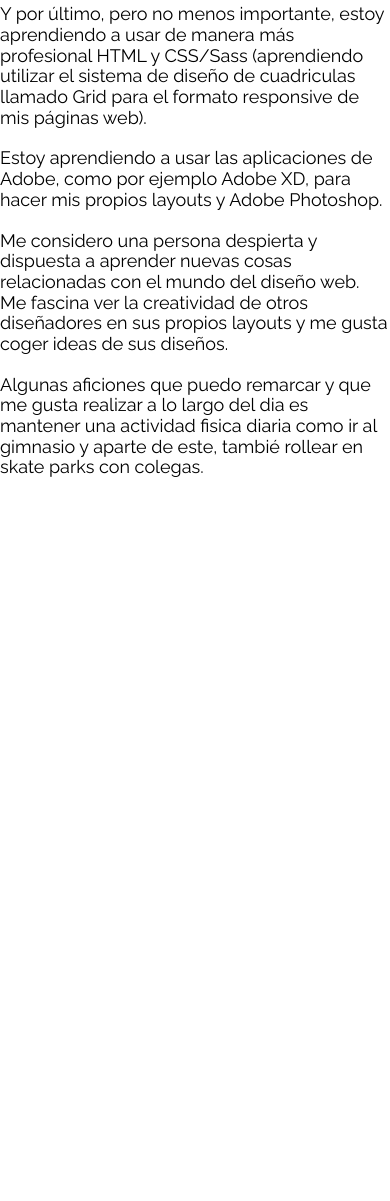
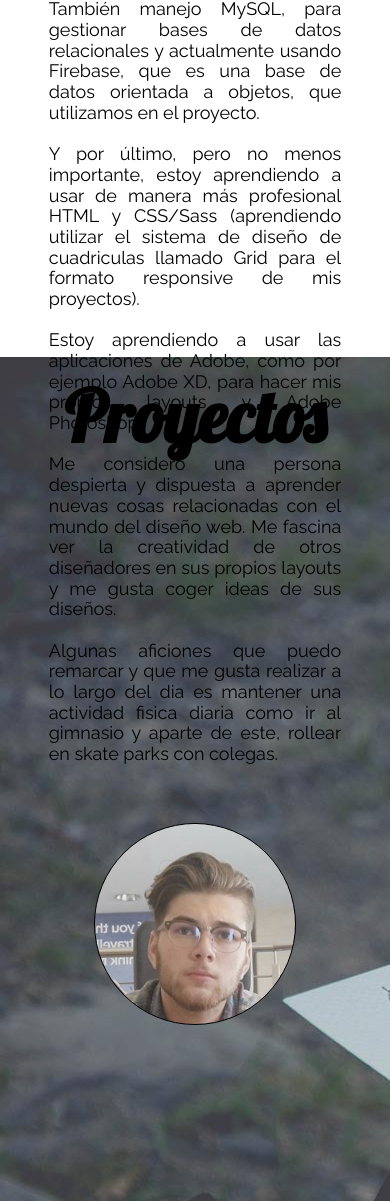
Before and after one commit to SrDiro/portfolio, a plain HTML site: page public/index.html in a window 390 px wide. Shown: the part 1331-2532 px from the top of the page. Before the commit the page ends 1809 px from the top, so only its background shows below. Drawn offline with nearby package versions, Linux system fonts and the light colour scheme.

Commit message:
Creando section proyectos

```diff
--- a/public/index.html
+++ b/public/index.html
@@ -34,33 +34,36 @@
     </header>
 
     <main>
-      <section class="section__quien-soy">
-        <h1 class="quien-soy__titulo">¿Quién soy?</h1>
+      <section class="section-container">
+        <h1 class="sectio__titulo">¿Quién soy?</h1>
         <div class="presentacion-container">
           <div class="presentacion__text">
-            <p>Soy un estudiante de <i>Desarrollo de Aplicaciones Web</i> en Valencia que se está interesando mucho por el mundo del Web Design.</p>
-            <p>Durante esta etapa me he iniciado y he adquirido conocimientos básicos e intermedios en lenguajes de programación como Java, JavaSript y PHP.</br>
-               Algo que espero poder añadir a mi historial anterior es React, ya que estoy haciendo un proyecto con otros 3 compañeros con esta libreria. Y también iniciación básica en Angular.</p>
-            <p>También manejo MySQL, para gestionar bases de datos relacionales y actualmente usando Firebase, que es una base de datos orientada a objetos, que utilizamos en el proyecto.</p>
-            <p>Y por último, pero no menos importante, estoy aprendiendo a usar de manera más profesional HTML y CSS/Sass (aprendiendo utilizar el sistema de diseño de cuadriculas llamado Grid para el formato responsive de mis páginas web).</p>
-            <p>Estoy aprendiendo a usar las aplicaciones de Adobe, como por ejemplo Adobe XD, para hacer mis propios layouts y Adobe Photoshop.</p>
-            <p>Me considero una persona despierta y dispuesta a aprender nuevas cosas relacionadas con el mundo del diseño web. Me fascina ver la creatividad de otros diseñadores en sus propios layouts y me gusta coger ideas de sus diseños.</p>
-            <p>Algunas aficiones que puedo remarcar y que me gusta realizar a lo largo del dia es mantener una actividad fisica diaria como ir al gimnasio y aparte de este, tambié rollear en skate parks con colegas.</p>
+            <span class="presentacion__descripccion">Soy un estudiante de <i>Desarrollo de Aplicaciones Web</i> en Valencia que se está interesando mucho por el mundo del Web Design.</br></br>
+                  Durante esta etapa he iniciado y adquirido conocimientos básicos e intermedios en lenguajes de programación como Java, JavaSript y PHP.</br></br>
+                  Algo que espero poder añadir a mi historial anterior es React, ya que estoy haciendo un proyecto con otros 3 compañeros con esta libreria. Y también iniciación básica en Angular.</br></br>
+                  También manejo MySQL, para gestionar bases de datos relacionales y actualmente usando Firebase, que es una base de datos orientada a objetos, que utilizamos en el proyecto.</br></br>
+                  Y por último, pero no menos importante, estoy aprendiendo a usar de manera más profesional HTML y CSS/Sass (aprendiendo utilizar el sistema de diseño de cuadriculas llamado Grid para el formato responsive de mis proyectos).</br></br>
+                  Estoy aprendiendo a usar las aplicaciones de Adobe, como por ejemplo Adobe XD, para hacer mis propios layouts y Adobe Photoshop.</br></br>
+                  Me considero una persona despierta y dispuesta a aprender nuevas cosas relacionadas con el mundo del diseño web. Me fascina ver la creatividad de otros diseñadores en sus propios layouts y me gusta coger ideas de sus diseños.</br></br>
+                  Algunas aficiones que puedo remarcar y que me gusta realizar a lo largo del dia es mantener una actividad fisica diaria como ir al gimnasio y aparte de este, rollear en skate parks con colegas.
+            </span>
           </div>
           <div class="presentacion__imagen">
           </div>
         </div>
       </section>
-      <!-- <section class="section__proyecto">
-        <h1 class="proyecto__titulo">Proyectos</h1>
-        <div class="proyecto__just-comerce">
-        </div>
-        <div class="proyecto__cename">
-        </div>
-        <div class="proyecto__proximos">
+      <section class="section-container">
+        <div class="section__proyectos-background">
+          <h1 class="sectio__titulo">Proyectos</h1>
+          <div class="proyecto__just-comerce">
+          </div>
+          <div class="proyecto__cename">
+          </div>
+          <div class="proyecto__proximos">
+          </div>
         </div>
       </section>
-      <section class="section__contacto">
+    <!-- <section class="section__contacto">
         <h1 class="contacto__titulo">Contacto</h1>
         <input type="text" name="correo" placeholder="correo">
         <input type="text" name="nombre" placeholder="nombre">
--- a/public/scss/components-2/_capas.scss
+++ b/public/scss/components-2/_capas.scss
@@ -25,6 +25,12 @@
   grid-auto-rows: 64px;
 }
 
+.section-container{
+  margin: 0 auto;
+  width: 100%;
+  height: 100vh;
+}
+
 /* mobile-portrait | mobile-landscape | small-tablet-portrait | small-tablet-landscape */
 @media screen and (max-width: 799px){
   .header__menu{
--- a/public/scss/components-2/_section.scss
+++ b/public/scss/components-2/_section.scss
@@ -1,11 +1,6 @@
 @import "../base/typography.scss";
 
-section{
-  margin: 0 auto;
-  width: 100%;
-  height: 100vh;
-
-  h1{
+.sectio__titulo{
   width: 100%;
   font-family: $Lobster;
   font-size: 4.500em; // 72px
@@ -14,9 +9,54 @@ section{
   margin: 0 auto;
 }
 
-  p{
+/* ¿Quién soy? */
+
+.presentacion-container{
+  display: grid;
+  grid-template-columns: 60% 40%;
+  grid-auto-rows: auto;
+  width: 75%;
+  margin: 3.5% auto;
+}
+
+.presentacion__text{
+  text-align: justify;
+}
+
+.presentacion__imagen{
+  width: 300px;
+  height: 300px;
+  margin: 20% auto;
+  background-image: url("../resources/foto-perfil.png");
+  background-size: cover;
+  border: solid 1px;
+  border-radius: 50%;
+}
+
+.presentacion__descripccion{
   font-family: $Raleway;
   font-size: 1.125em; // 18px
   margin: 0 auto 20px;
 }
+
+/* Proyectos */
+
+.section__proyectos-background{
+  width: inherit;
+  height: inherit;
+  background-image: url("../resources/imagen-proyectos.jpg");
 }
+
+/* mobile-portrait | mobile-landscape | small-tablet-portrait | small-tablet-landscape */
+@media screen and (max-width: 799px){
+  .presentacion-container{
+    grid-template-columns: 1fr;
+  }
+}
+
+@media screen and (max-width: 450px){
+  .presentacion__imagen{
+    width: 200px;
+    height: 200px;
+  }
+}
```
Also changed, not shown: public/css/main.css, public/resources/foto-perfil.png (renamed from public/resources/fotoPerfil.png). Lines whose indentation alone changed are shown as unchanged.
